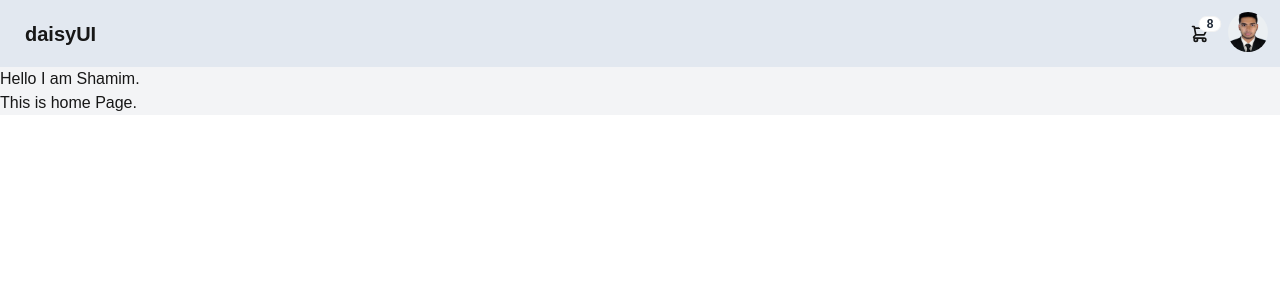
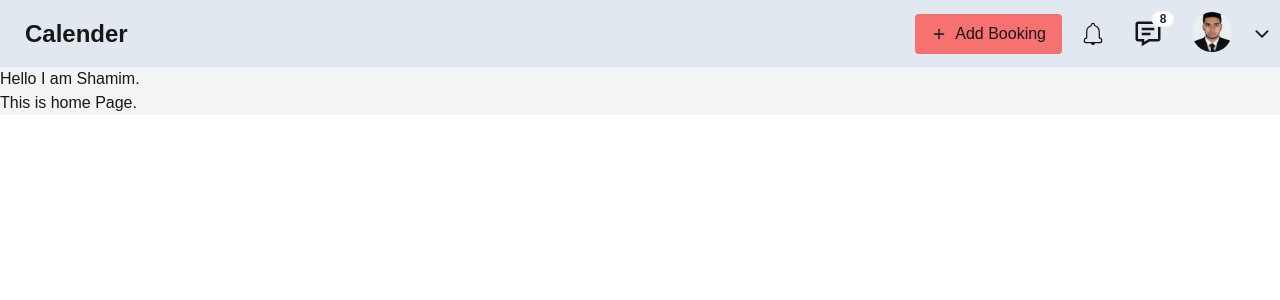
Before and after one commit to Islam-Shamim/Assignment-Wafi, a Next.js app: page / in a window 1280 px wide. Shown: the top 300 px of the page. Built offline with nearby package versions, Linux system fonts and the light colour scheme.

Commit message:
react icons

```diff
--- a/src/components/Navber.js
+++ b/src/components/Navber.js
@@ -1,28 +1,27 @@
 import Image from 'next/image'
 import React from 'react'
+import { CiBellOn } from "react-icons/ci";
+import { IoIosArrowDown } from "react-icons/io";
+import { FiPlus } from "react-icons/fi";
+import { BiMessageDetail } from "react-icons/bi";
 import profile from '@/photo/shamim.jpg'
 export default function Navber() {
   return (
     <div className="navbar bg-slate-200">
       <div className="flex-1">
-        <a className="btn btn-ghost text-xl">daisyUI</a>
+        <a className="btn btn-ghost text-2xl">Calender</a>
       </div>
-      <div className="flex-none">
+      <div className="flex-none space-x-4">
+        <div>
+          <button className='px-4 py-2 flex justify-center items-center space-x-2 bg-red-400 rounded'><FiPlus /><span>Add Booking</span></button>
+        </div>
+        <div className='text-3xl' >
+          <CiBellOn />
+        </div>
         <div className="dropdown dropdown-end">
           <div tabIndex={0} role="button" className="btn btn-ghost btn-circle">
             <div className="indicator">
-              <svg
-                xmlns="http://www.w3.org/2000/svg"
-                className="h-5 w-5"
-                fill="none"
-                viewBox="0 0 24 24"
-                stroke="currentColor">
-                <path
-                  strokeLinecap="round"
-                  strokeLinejoin="round"
-                  strokeWidth="2"
-                  d="M3 3h2l.4 2M7 13h10l4-8H5.4M7 13L5.4 5M7 13l-2.293 2.293c-.63.63-.184 1.707.707 1.707H17m0 0a2 2 0 100 4 2 2 0 000-4zm-8 2a2 2 0 11-4 0 2 2 0 014 0z" />
-              </svg>
+              <BiMessageDetail className='text-3xl' />
               <span className="badge badge-sm indicator-item">8</span>
             </div>
           </div>
@@ -59,6 +58,9 @@ export default function Navber() {
             <li><a>Logout</a></li>
           </ul>
         </div>
+        <div className='text-xl'>
+        <IoIosArrowDown />
+        </div>
       </div>
     </div>
   )
```
